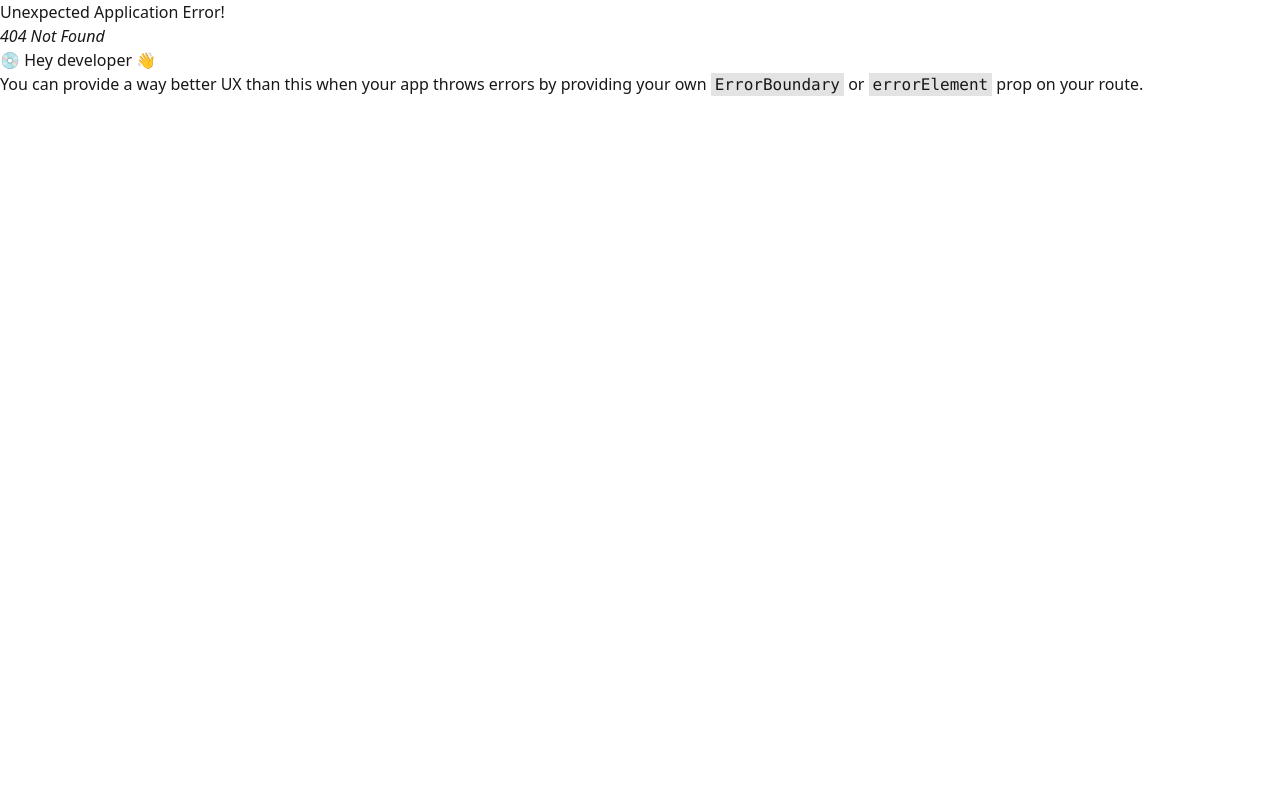
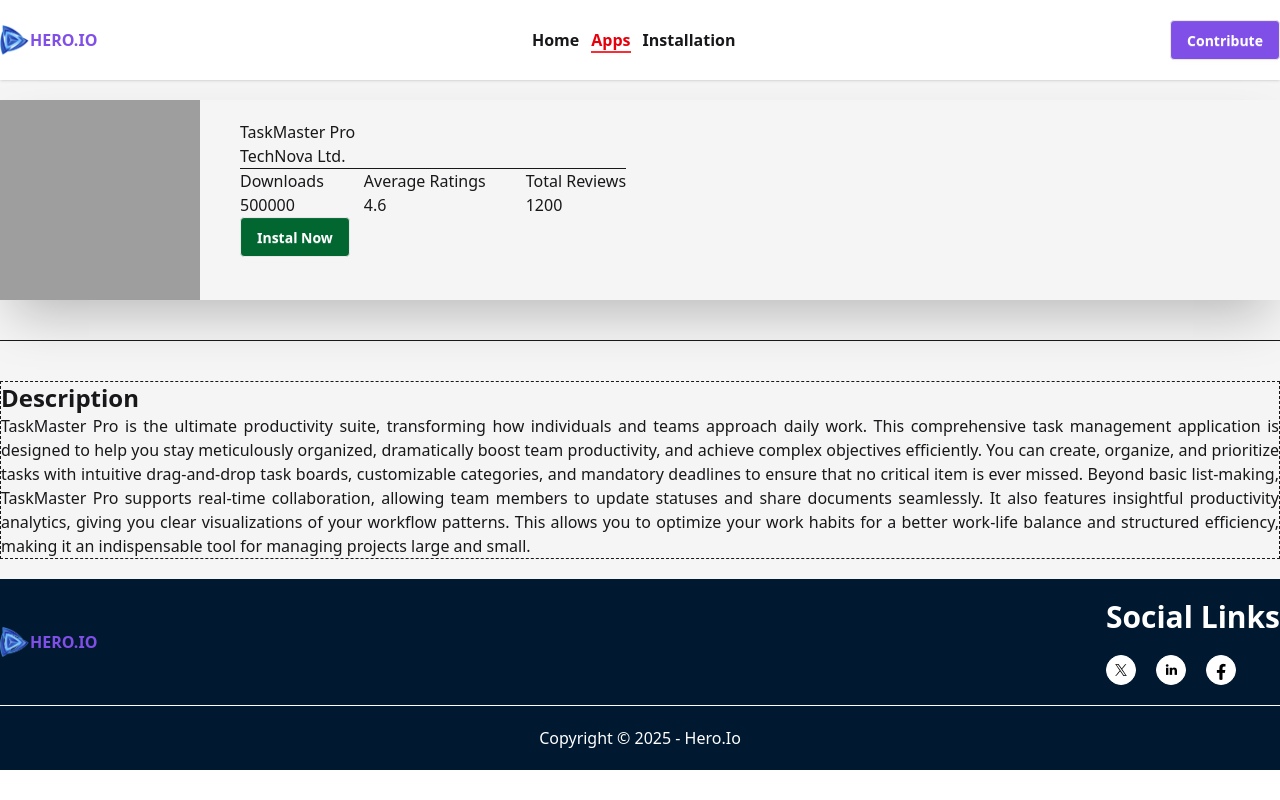
Before and after one commit to AbdurRahimMontu/PH12-ASSIGNMENT-08, a React (Vite) app: page /apps/1 in a window 1280 px wide. Before the commit this address had no page. Built offline with nearby package versions, Linux system fonts and the light colour scheme; grey boxes are pictures that could not be loaded.

Commit message:
home function and apps function done.

```diff
--- a/package.json
+++ b/package.json
@@ -11,6 +11,7 @@
   },
   "dependencies": {
     "@tailwindcss/vite": "^4.1.14",
+    "axios": "^1.12.2",
     "react": "^19.1.1",
     "react-dom": "^19.1.1",
     "react-router": "^7.9.3",
--- a/src/Components/Banner.jsx
+++ b/src/Components/Banner.jsx
@@ -8,8 +8,8 @@ const Banner = () => {
                  <h1 className='text-5xl text-center font-bold'>We Build <br /><span className='text-[#804FE8]'>Productive</span> Apps</h1>
                  <p className='text-center'>At HERO.IO, we craft innovative apps designed to make everyday life simpler, smarter, and more exciting.Our goal is to turn your ideas into digital experiences that truly make an impact.</p>
                  <div className='text-center space-x-2'>
-                    <button className='btn'>Google Play</button>
-                    <button className='btn'>App Store</button>
+                    <button className='btn btn-outline'>Google Play</button>
+                    <button className='btn btn-outline'>App Store</button>
                  </div>
     </div>
       </div>
--- /dev/null
+++ b/src/Components/Product.jsx
@@ -0,0 +1,31 @@
+import React from 'react';
+import { Link } from 'react-router';
+
+const Product = ({product}) => {
+
+
+const {title, image, ratingAvg, downloads, id} = product;
+
+    return (
+        <Link to={`/apps/${id}`}>
+
+            <div  className="card bg-base-100  shadow-sm p-5 cursor-pointer hover:scale-105 transition ease-in-out">
+  <figure>
+    <img
+      src={image}  className='w-full' />
+  </figure>
+   <h2 className="text-xl font-semibold  py-2">{title}</h2>
+
+    <div className="flex justify-between text-xl font-semibold ">
+      <p className="btn btn-outline">{downloads}</p>
+      <p className="btn btn-outline">{ratingAvg}</p>
+    </div>
+
+</div>
+
+        </Link>
+
+    );
+};
+
+export default Product;
--- /dev/null
+++ b/src/Hooks/useProducts.js
@@ -0,0 +1,20 @@
+import axios from "axios";
+import { useEffect, useState } from "react"
+
+const useProducts = ()=> {
+    const [products, setProducts] = useState([]);
+    const [loading, setLoading] = useState(true);
+    const [error, setError] = useState(null);
+
+    useEffect(()=>{
+        setLoading(true)
+        axios('../data.json')
+        .then(data => setProducts(data.data))
+        .catch(error => setError(error))
+        .finally(()=> setLoading(false))
+
+    },[])
+    return {products, loading, error}
+}
+
+export default useProducts;
--- a/src/Pages/Apps.jsx
+++ b/src/Pages/Apps.jsx
@@ -1,9 +1,54 @@
-import React from 'react';
+import React, { useState } from 'react';
+import useProducts from '../Hooks/useProducts';
+import Product from '../Components/Product';
+import { Link } from 'react-router';
+
 
 const Apps = () => {
+    const {products} = useProducts()
+    const [search, setSearch] = useState('');
+    const term = search.trim().toLocaleLowerCase()
+    const searchProduct = term? products.filter(product=> product.title.toLocaleLowerCase().includes(term)) : products
+    // console.log(searchProduct);
+
+
+
     return (
-        <div>
-            Apps Page
+        <div className='w-7xl mx-auto'>
+            <div className='text-center pt-5'>
+                <h3 className='text-3xl font-bold'>Our Applications</h3>
+                <p>Explore All Apps on the Market developed by us. We code for Millions</p>
+            </div>
+            <div className='flex justify-between'>
+                <h3>Apps Found ({searchProduct.length})</h3>
+              <label className="input">
+  <svg className="h-[1em] opacity-50" xmlns="http://www.w3.org/2000/svg" viewBox="0 0 24 24">
+    <g
+      strokeLinejoin="round"
+      strokeLinecap="round"
+      strokeWidth="2.5"
+      fill="none"
+      stroke="currentColor"
+    >
+      <circle cx="11" cy="11" r="8"></circle>
+      <path d="m21 21-4.3-4.3"></path>
+    </g>
+  </svg>
+  <input value={search} onChange={ e => setSearch(e.target.value)} type="search" required placeholder="Search" />
+</label>
+            </div>
+          <div>
+             <div className=' grid grid-cols-1 md:grid-cols-2 lg:grid-cols-4 gap-5 py-10'>
+               {
+              searchProduct.map(product => (
+
+                   <Product  key={product.id} product={product}></Product>
+                )
+                 )
+               }
+            </div>
+
+   </div>
         </div>
     );
 };
--- /dev/null
+++ b/src/Pages/Error.jsx
@@ -0,0 +1,13 @@
+import React from 'react';
+import { useRouteError } from 'react-router';
+
+const Error = () => {
+    const error = useRouteError();
+    return (
+        <div>
+          <div>{error.message}</div>;
+        </div>
+    );
+};
+
+export default Error;
--- a/src/Pages/Home.jsx
+++ b/src/Pages/Home.jsx
@@ -1,15 +1,36 @@
-import React from 'react';
+
 import Banner from '../Components/Banner';
 import Count from '../Components/Count';
+import { Link,  } from 'react-router';
+import Product from '../Components/Product';
+import useProducts from '../Hooks/useProducts';
 
 const Home = () => {
+//  const products = useLoaderData();
+ const {products, loading, error} = useProducts()
+//  console.log(data.products);
+ const trendingApps = products.slice(0, 8)
+
+
+
     return (
         <div>
+
             <Banner></Banner>
             <Count></Count>
-            <div>
-                cart
+   <div>
+             <div className='w-7xl mx-auto grid grid-cols-1 md:grid-cols-2 lg:grid-cols-4 gap-5 py-10'>
+               {
+               trendingApps.map(product => (
+                   <Product  key={product.id} product={product}></Product>
+                )
+                 )
+               }
             </div>
+            <div className='flex justify-center pb-5'>
+                <Link to={'/apps'} className='btn btn-outline ' >See All Product</Link>
+            </div>
+   </div>
         </div>
     );
 };
--- /dev/null
+++ b/src/Pages/ProductDetails.jsx
@@ -0,0 +1,95 @@
+import React from 'react';
+import { useParams } from 'react-router';
+import useProducts from '../Hooks/useProducts';
+
+
+
+const ProductDetails = () => {
+   const {id } =useParams()
+   const {products, loading, error} = useProducts()
+  const product = products.find(p => String(p.id) === id)
+  if(loading) return <p>Loading....</p>
+  const {image, title, downloads, ratingAvg, companyName, reviews,description} = product;
+  console.log(product);
+    return (
+       <div className='w-7xl mx-auto py-5'>
+          <div className='flex gap-10 shadow-2xl'>
+
+                <figure>
+                    <img src={image} alt="" />
+                </figure>
+
+            <div className='py-5'>
+                <div>
+                    <h3>{title}</h3>
+                    <p>{companyName}</p>
+                </div>
+                <hr />
+                <div className='flex gap-10'>
+                   <div>
+                    <img src="" alt="" />
+                    <p>Downloads</p>
+                    <p>{downloads}</p>
+                   </div>
+                   <div>
+                     <img src="" alt="" />
+                    <p>Average Ratings</p>
+                    <p>{ratingAvg}</p>
+                   </div>
+                   <div>
+                     <img src="" alt="" />
+                    <p>Total Reviews</p>
+                    <p>{reviews}</p>
+                   </div>
+                </div>
+                <div >
+                    <button className='btn bg-green-800 text-white font-bold'>Instal Now</button>
+                </div>
+
+            </div>
+          </div>
+          <hr className='my-10' />
+          <div className='border border-dashed'>
+               <h3 className='text-2xl font-semibold'>Description</h3>
+               <h2 className='text-justify'>{description}</h2>
+          </div>
+       </div>
+    );
+};
+
+export default ProductDetails;
+
+
+// <div>
+//             <div  className="card bg-base-100 w-3/4 mx-auto mt-5 shadow-sm p-5 cursor-pointer hover:scale-100 transition ease-in-out">
+//   <figure className=' h-[300px]'>
+//     <img
+//       src={image}  className='w-full' />
+//   </figure>
+//    <h2 className="text-xl font-semibold  py-2">{title}</h2>
+
+//     <div className="flex justify-between text-xl font-semibold ">
+//       <p className="btn btn-outline">{downloads}</p>
+//       <p className="btn btn-outline">{ratingAvg}</p>
+//     </div>
+
+// </div>
+// </div>
+
+// companyName: "DevGenius Inc."
+// description: "CodeFlow IDE revolutionizes software development with a powerful, fully cloud-based Integrated Development Environment. It provides a full coding environment accessible from any device, eliminating the need for complex local setups. Developers benefit from real-time collaborative editing, live code sharing, and integrated version control, making team development smoother than ever. The platform supports over 20 popular programming languages and includes advanced debugging tools, intelligent code completion, and built-in testing frameworks. Furthermore, CodeFlow integrates seamlessly with popular CI/CD pipelines, offering one-click deployment to major cloud providers. Whether you are a solo freelancer or part of a large enterprise team, CodeFlow IDE accelerates your development cycle from concept to production, allowing you to focus purely on innovation and clean code."
+// downloads: 1200000
+// id: 2
+// image: "https://picsum.photos/200?random=2"
+// ratingAvg: 4.8
+// ratings:
+// Array(5)
+// 0: {name: '1 star', count: 10}
+// 1: {name: '2 star', count: 20}
+// 2: {name: '3 star', count: 100}
+// 3: {name: '4 star', count: 500}
+// 4: {name: '5 star', count: 900}
+// length: 5
+// reviews: 4500
+// size: 180
+// title: "CodeFlow IDE"
--- a/src/Routes/Routes.jsx
+++ b/src/Routes/Routes.jsx
@@ -4,15 +4,21 @@ import MainLayout from '../Layout/MainLayout';
 import Home from '../Pages/Home';
 import Apps from '../Pages/Apps';
 import Installation from '../Pages/Installation';
+import Error from '../Pages/Error';
+import ProductDetails from '../Pages/ProductDetails';
 
 const Routes = createBrowserRouter([
     {
         path:"/",
         element:<MainLayout></MainLayout>,
+        errorElement:<Error></Error>,
+        hydrateFallbackElement: <p>Loading...</p>,
         children:[
             {
                 path:"/",
-                element:<Home></Home>
+                element:<Home></Home>,
+                // loader: ()=> fetch('/data.json')
+
             },
             {
                 path:"/apps",
@@ -21,6 +27,10 @@ const Routes = createBrowserRouter([
             {
                 path:"/installation",
                 element:<Installation></Installation>
+            },
+            {
+                path:"/apps/:id",
+                element:<ProductDetails></ProductDetails>
             }
         ]
     }
```
Also changed, not shown: 1 other file (tests, documents, lock files or other folders).
